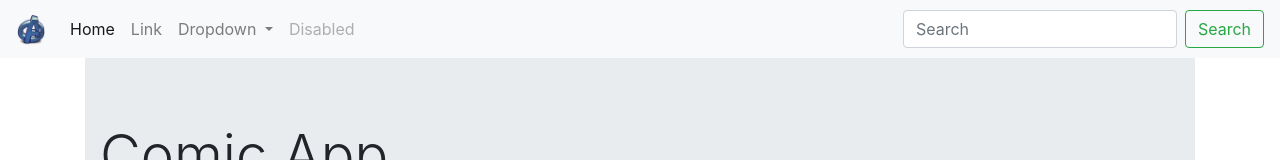
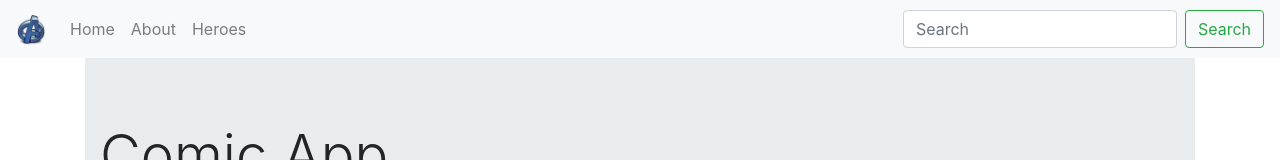
Before and after one commit to DRodrigoBL/angular-heros-app, an Angular app: page /home in a window 1280 px wide. Shown: the top 160 px of the page. Built offline with nearby package versions, Linux system fonts and the light colour scheme.

Commit message:
routing module updated for about and heroes components

```diff
--- a/src/app/components/shared/navbar/navbar.component.html
+++ b/src/app/components/shared/navbar/navbar.component.html
@@ -10,25 +10,14 @@
 
     <div class="collapse navbar-collapse" id="navbarSupportedContent">
         <ul class="navbar-nav mr-auto">
-            <li class="nav-item active">
-                <a class="nav-link" href="#">Home <span class="sr-only">(current)</span></a>
+            <li class="nav-item">
+                <a class="nav-link" [routerLink]="['/home']">Home <span class="sr-only">(current)</span></a>
             </li>
             <li class="nav-item">
-                <a class="nav-link" href="#">Link</a>
-            </li>
-            <li class="nav-item dropdown">
-                <a class="nav-link dropdown-toggle" href="#" id="navbarDropdown" role="button" data-toggle="dropdown" aria-haspopup="true" aria-expanded="false">
-            Dropdown
-          </a>
-                <div class="dropdown-menu" aria-labelledby="navbarDropdown">
-                    <a class="dropdown-item" href="#">Action</a>
-                    <a class="dropdown-item" href="#">Another action</a>
-                    <div class="dropdown-divider"></div>
-                    <a class="dropdown-item" href="#">Something else here</a>
-                </div>
+                <a class="nav-link" [routerLink]="['/about']">About <span class="sr-only">(current)</span></a>
             </li>
             <li class="nav-item">
-                <a class="nav-link disabled" href="#" tabindex="-1" aria-disabled="true">Disabled</a>
+                <a class="nav-link" [routerLink]="['/heroes']">Heroes <span class="sr-only">(current)</span></a>
             </li>
         </ul>
         <form class="form-inline my-2 my-lg-0">
```
Also changed, not shown: src/app/app.routes.ts (+6 -2 lines).
